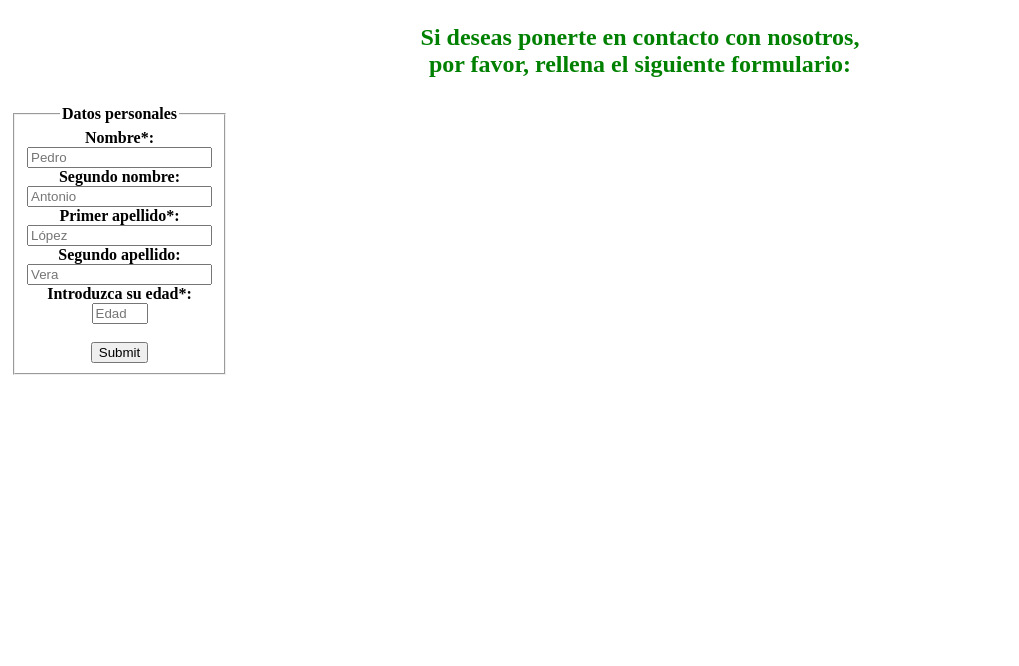
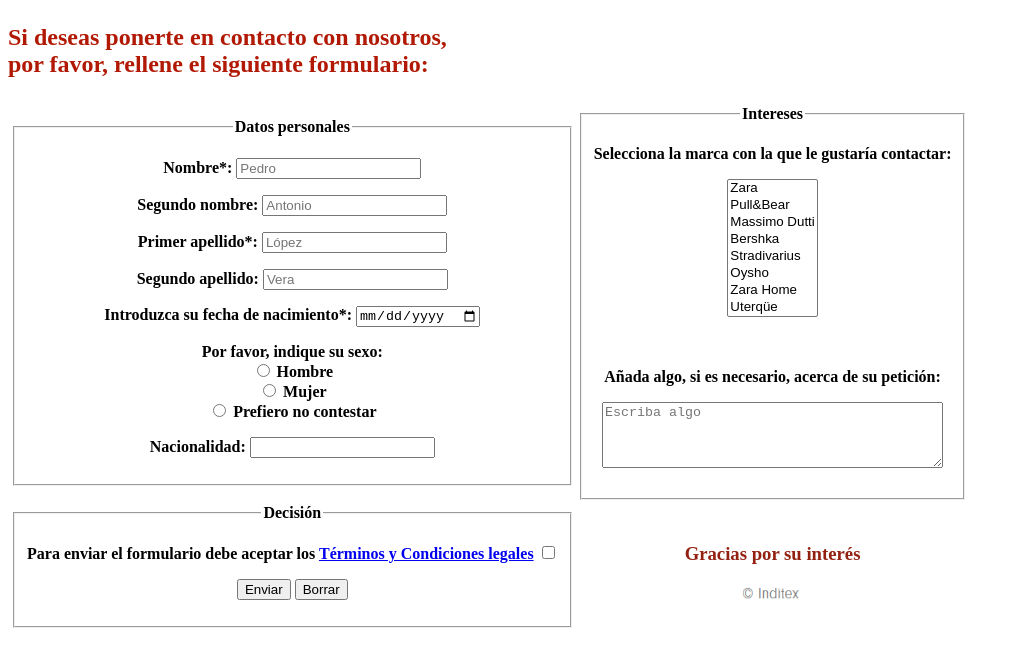
Before and after one commit to TatianaLB/practica-2, a plain HTML site: page docs/Formulario.html in a window 1280 px wide. Shown: the whole page, without its empty margins (0-1019 px from the left). Drawn offline with Linux system fonts and the light colour scheme.

Commit message:
nuevas actualizaciones

```diff
--- a/docs/Formulario.html
+++ b/docs/Formulario.html
@@ -5,37 +5,84 @@
     <meta charset="utf-8">
 </head>
 <body>
-<center>
-<h2><p style="color:green;">Si deseas ponerte en contacto con nosotros,<br>por favor, rellena el siguiente formulario:</p></h2>
-</center>
+
+<h2><p style="color: rgb(178,25,4);">Si deseas ponerte en contacto con nosotros,<br>por favor, rellene el siguiente formulario:</p></h2>
+
 
 <table>
-    <thead>
-        <th>
 
         <form action="/your_backend_url" method="post" enctype="application/x-www-form-urlencoded">
+            <thead>
+            <tr>
+            <th>
             <fieldset>
                 <legend>Datos personales</legend>
-                <label for="fname">Nombre*:</label><br>
-                <input type="text" id="fname" name="fname" required="required" placeholder="Pedro"><br>
-                <label for="fsecname">Segundo nombre:</label><br>
-                <input type="text" id="fsecname" name="fname" placeholder="Antonio"><br>
-                <label for="lname">Primer apellido*:</label><br>
-                <input type="text" id="lname" name="lname" required="required" placeholder="López"><br>
-                <label for="lsecname">Segundo apellido:</label><br>
-                <input type="text" id="lsecname" name="lname" placeholder="Vera"><br>
-                <label for="age">Introduzca su edad*: </label> <br>
-                <input type="number" id="age" value="" placeholder="Edad" required="required" min="18" max="70">
-                <br><br>
-                <input type="submit" value="Submit">
+                <p><label for="fname">Nombre*:</label>
+                <input type="text" id="fname" name="fname" required="required" placeholder="Pedro"></p>
+                <p><label for="fsecname">Segundo nombre:</label>
+                <input type="text" id="fsecname" name="fname" placeholder="Antonio"></p>
+                <p><label for="lname">Primer apellido*:</label>
+                <input type="text" id="lname" name="lname" required="required" placeholder="López"></p>
+                <p><label for="lsecname">Segundo apellido:</label>
+                <input type="text" id="lsecname" name="lname" placeholder="Vera"></p>
+                <p><label for="age">Introduzca su fecha de nacimiento*: </label>
+                <input type="date" id="age" placeholder="Edad" required="required" ></p>
+                <p><label for="hm">Por favor, indique su sexo:</label> <br>
+                <input type="radio" id = "hm" name="hm" value="h"> Hombre <br>
+                <input type="radio" id = "hm1" name="hm" value="m"> Mujer <br>
+                <input type="radio" id = "hm2" name="hm" value="nocontesta"> Prefiero no contestar
+                </p>
+                <p>Nacionalidad: <input type="text" name="nacionalidad" size="20"></p>
+
             </fieldset>
 
-        </form>
+        <th>
+            <fieldset>
+                <legend>Intereses</legend>
+                <p>Selecciona la marca con la que le gustaría contactar: </p>
+                    <p><select name="menu[]" id="menu" size="8" multiple>
+                        <option value="zara">Zara</option>
+                        <option value="pull">Pull&Bear</option>
+                        <option value="massimo">Massimo Dutti</option>
+                        <option value="bershka">Bershka</option>
+                        <option value="stradivarius">Stradivarius</option>
+                        <option value="oysho">Oysho</option>
+                        <option value="zarah">Zara Home</option>
+                        <option value="uterque">Uterqüe</option>
+                    </select>
+                </p> <br>
+                <p>Añada algo, si es necesario, acerca de su petición:</p>
+                <p><textarea name="texto" rows="4" cols="40" placeholder="Escriba algo"></textarea></p>
+
+            </fieldset>
+        </th>
+            </tr>
+            <tr>
+
         </th>
         <th>
+            <fieldset>
+                <legend>Decisión</legend>
+                <p>
+                    <label for="casilla">Para enviar el formulario debe aceptar los </label>
+                    <a href="https://www.inditex.com/es/legal" target="_blank">Términos y Condiciones legales</a>
+                    <input type ="checkbox" id = "casilla" name="casilla" required="required">
+                </p>
+
+                <p>
+                    <input type="submit" value="Enviar">
+                    <input type="reset" value="Borrar">
+                </p>
+            </fieldset>
+        </th>
+        <th>
+            <h3><p style="color: rgb(147,33,18);">Gracias por su interés </p></h3>
+            <img src="fotos/logoinditexc.png" width="75">
 
         </th>
-
-
+            </tr>
+            </thead>
+        </form>
+    </table>
 </body>
 </html>
```
Also changed, not shown: docs/EjemploJavascript.html (added, +15 -0 lines), docs/fotos/logoinditexc.png (added).
